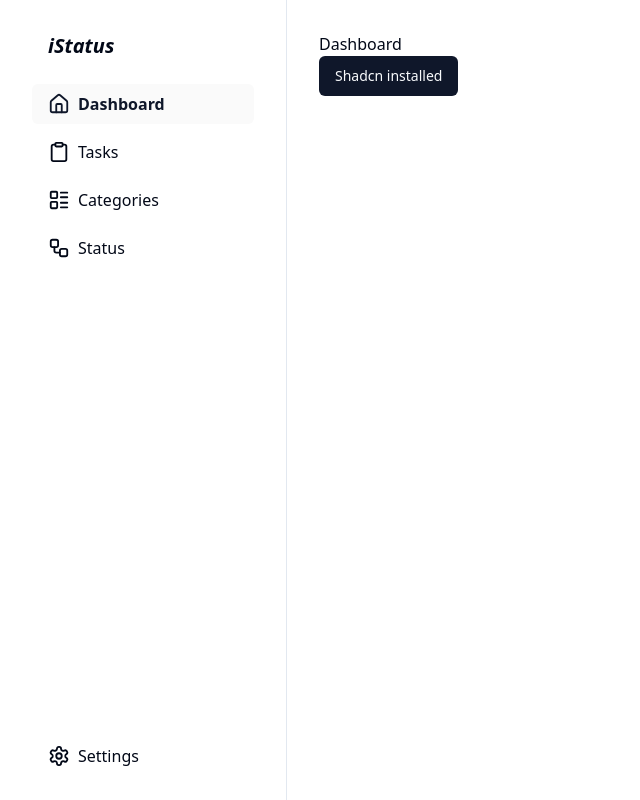
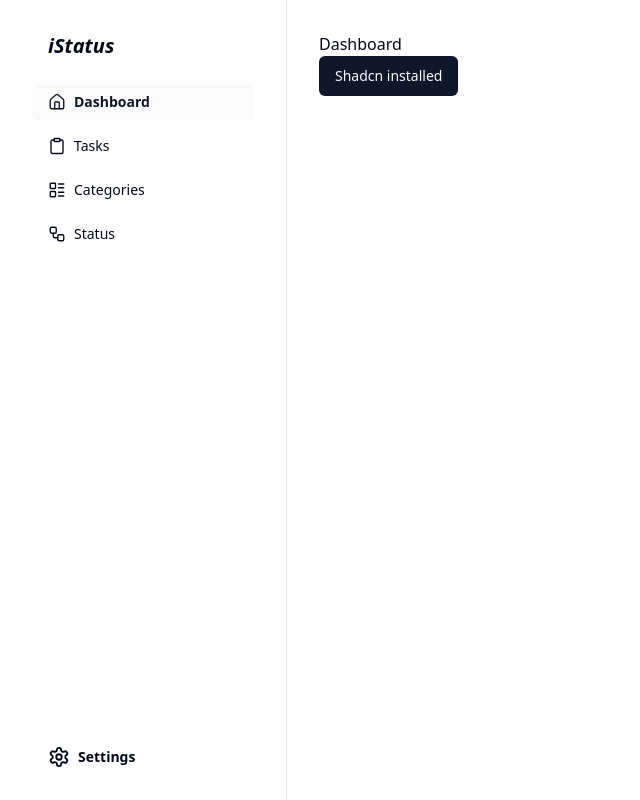
Before and after one commit to devalexsantos/istatus, a React (Vite) app: page / in a window 1280 px wide. Shown: the whole page, without its empty margins (0-640 px from the left). Built offline with nearby package versions, Linux system fonts and the light colour scheme.

Commit message:
chore: change sidebar layout

```diff
--- a/src/layout/components/Sidebar.tsx
+++ b/src/layout/components/Sidebar.tsx
@@ -19,13 +19,13 @@ export function Sidebar() {
           <a
             key={index}
             href={path}
-            className={`flex gap-2 items-center w-full py-2 px-4 rounded-md hover:bg-zinc-50 ${pathname === path && 'text-primary font-semibold bg-zinc-50'}`}
+            className={`flex gap-2 items-center w-full py-2 px-4 rounded-md text-sm hover:bg-zinc-50 ${pathname === path && 'text-primary font-semibold bg-zinc-50'}`}
           >
-            <Icon size="22" /> {label}
+            <Icon size="18" strokeWidth={1.8} /> {label}
           </a>
         ))}
       </nav>
-      <span className="flex gap-2 items-center px-4">
+      <span className="flex gap-2 items-center px-4 text-sm font-semibold">
         <Settings size="22" /> Settings
       </span>
     </div>
```
